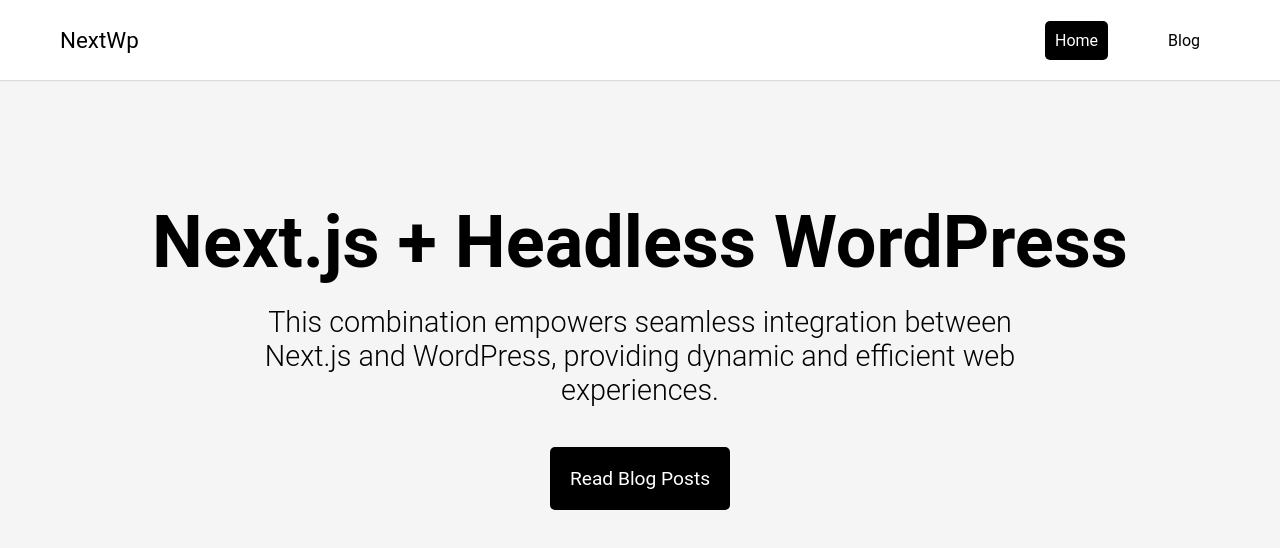
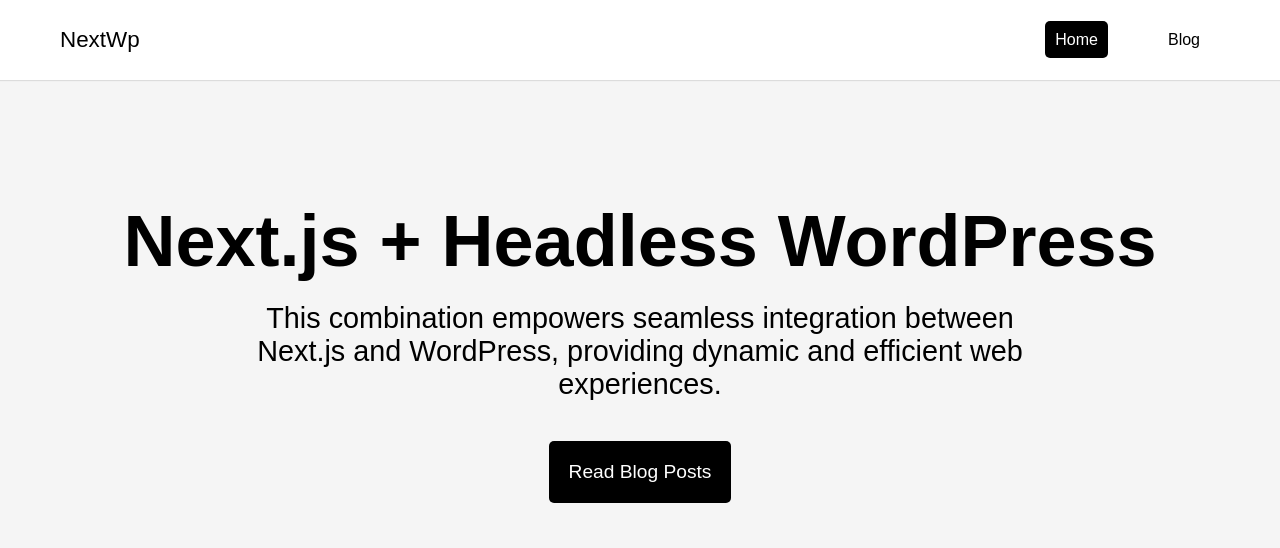
Before and after one commit to PearcePunisher/PPYMCA-Kinsta, a Next.js app: page / in a window 1280 px wide. Shown: the top 548 px of the page. Built offline with nearby package versions, Linux system fonts and the light colour scheme.

Commit message:
Update font-family in globals.css

```diff
--- a/src/app/globals.css
+++ b/src/app/globals.css
@@ -5,7 +5,7 @@
 }
 
 body {
-  font-family: 'Roboto', sans-serif;
+  font-family: 'Cachet Book', Arial, sans-serif;
   background-color: #f5f5f5;
 }
 
```
